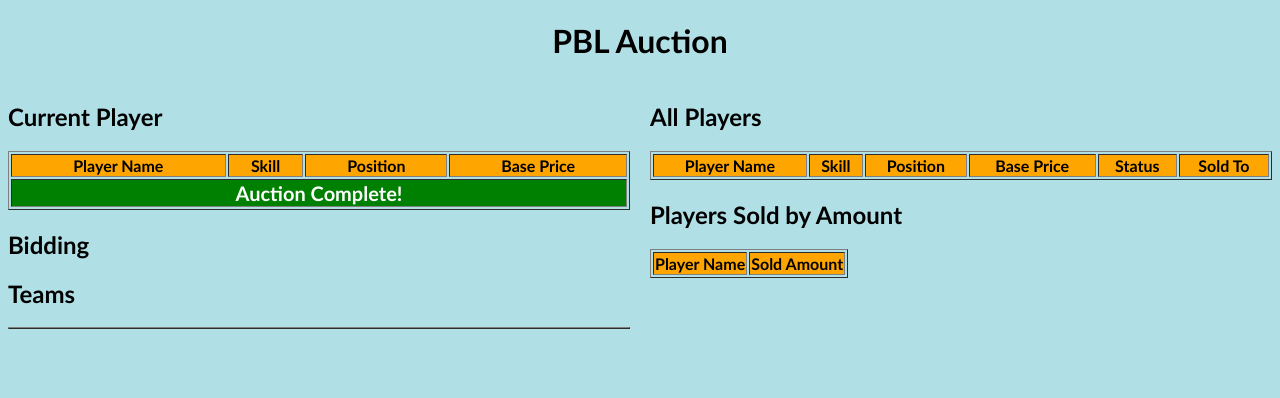
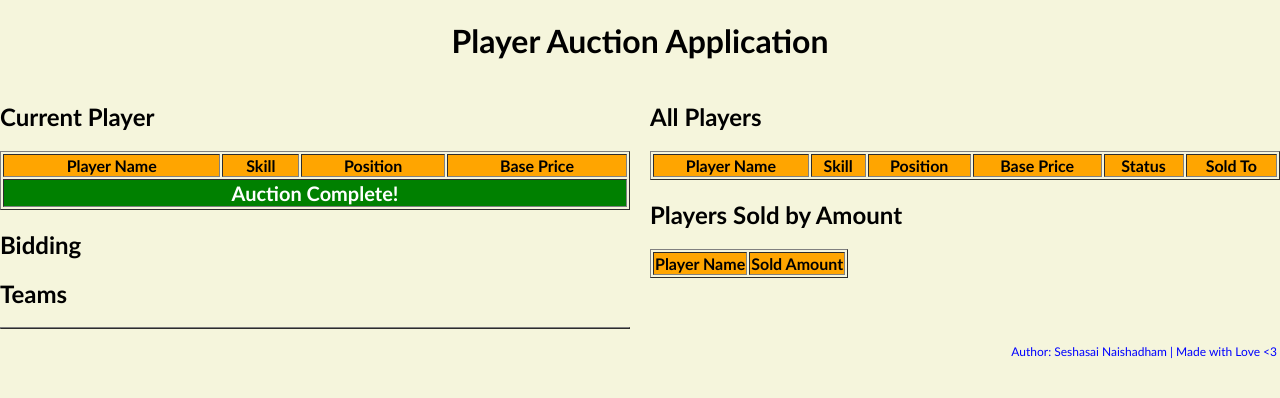
Before and after one commit to imseshu/auction_app, a Flask app: page / in a window 1280 px wide. Shown: the top 398 px of the page. Run offline with Flask 3, Linux system fonts and the light colour scheme; lists and menus that the app fills with data are empty; parts of the project's set-up code (start-up, migrations or seed data) failed here and were passed over.

Commit message:
Footer added

```diff
--- a/templates/index.html
+++ b/templates/index.html
@@ -3,11 +3,12 @@
 <head>
     <meta charset="UTF-8">
     <meta name="viewport" content="width=device-width, initial-scale=1.0">
-    <title>Auction App</title>
+    <title>Player Auction App</title>
+    <link rel="icon" type="image/png" href="https://cdn-icons-png.flaticon.com/512/204/204180.png">
     <style>
         .current-player {
             color: red;
-            font-size: 30px;
+            font-size: 25px;
             font-weight: bold;
             text-align: center;
             background-color: black;
@@ -19,7 +20,8 @@
             text-align: center;
         }
         body {
-            background-color: powderblue;
+            background-color: #f5f5dc;
+            margin: 0;
             font-family:'Trebuchet MS', sans-serif;
         }
         .button {
@@ -64,10 +66,15 @@
         .bowler {
             background-color: lightcoral;
         }
+        footer {
+            text-align: right;
+            padding: 3px;
+            font-size: 12px;
+            color: blue;
     </style>
 </head>
 <body>
-    <h1 class="center">PBL Auction</h1>
+    <h1 class="center">Player Auction Application</h1>
     <div style="display: flex;">
         <div style="flex: 1;">
             <h2>Current Player</h2>
@@ -124,7 +131,7 @@
                         <div>Players</div>
                         <ul>
                             {% for player in team['Players'] %}
-                            <li>{{ player['name'] }} - ₹{{ player['bid'] }}</li>
+                            <li style="font-size:18px; font-weight: bold;">{{ player['name'] }} - ₹{{ player['bid'] }}</li>
                             {% endfor %}
                         </ul>
                     </td>
@@ -196,5 +203,8 @@
         </form>
     </div>
     {% endif %}
+<footer>
+  <p>Author: Seshasai Naishadham | Made with Love <3</p>
+</footer>
 </body>
 </html>
```
Also changed, not shown: 2 other files.
